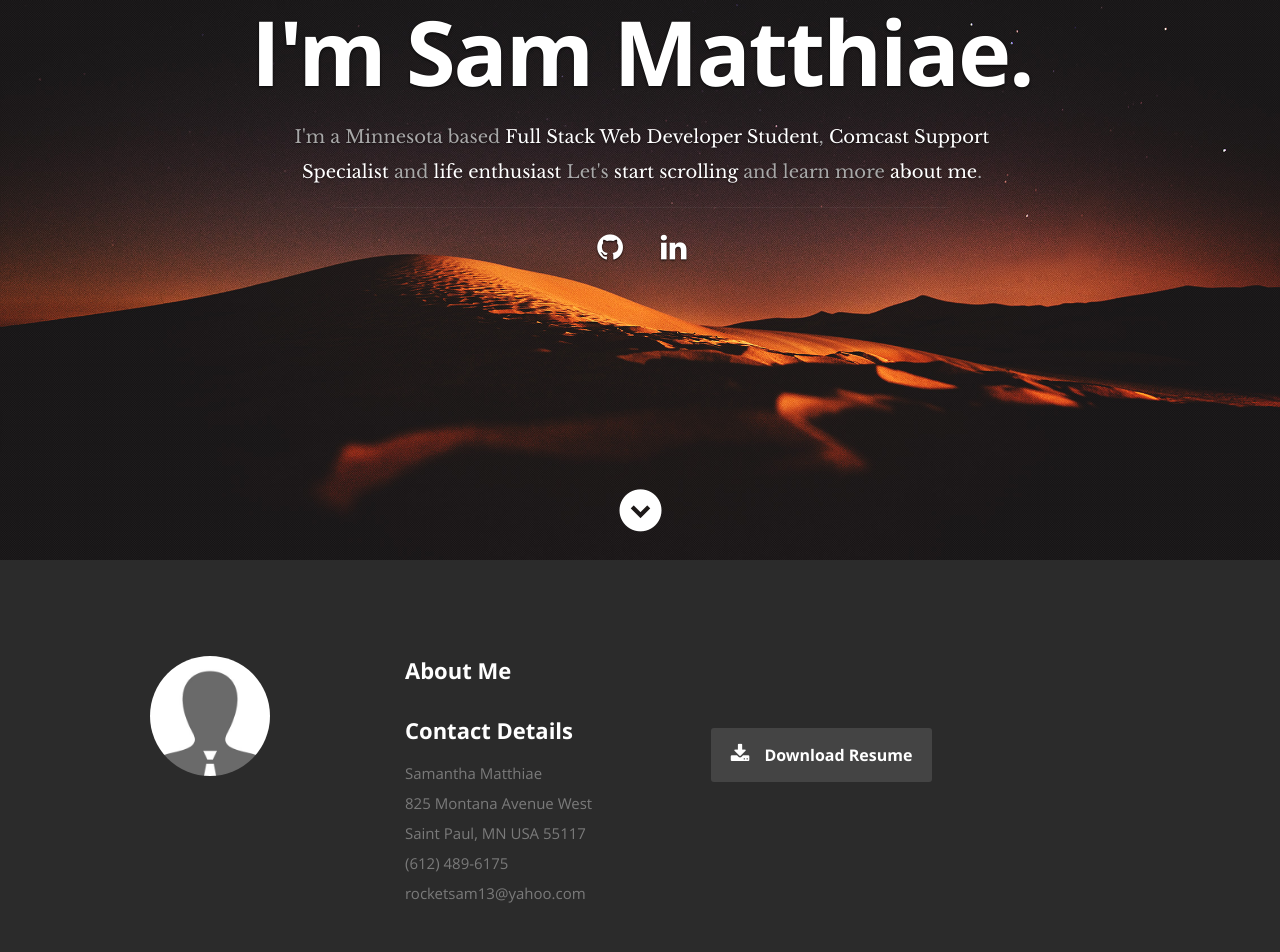
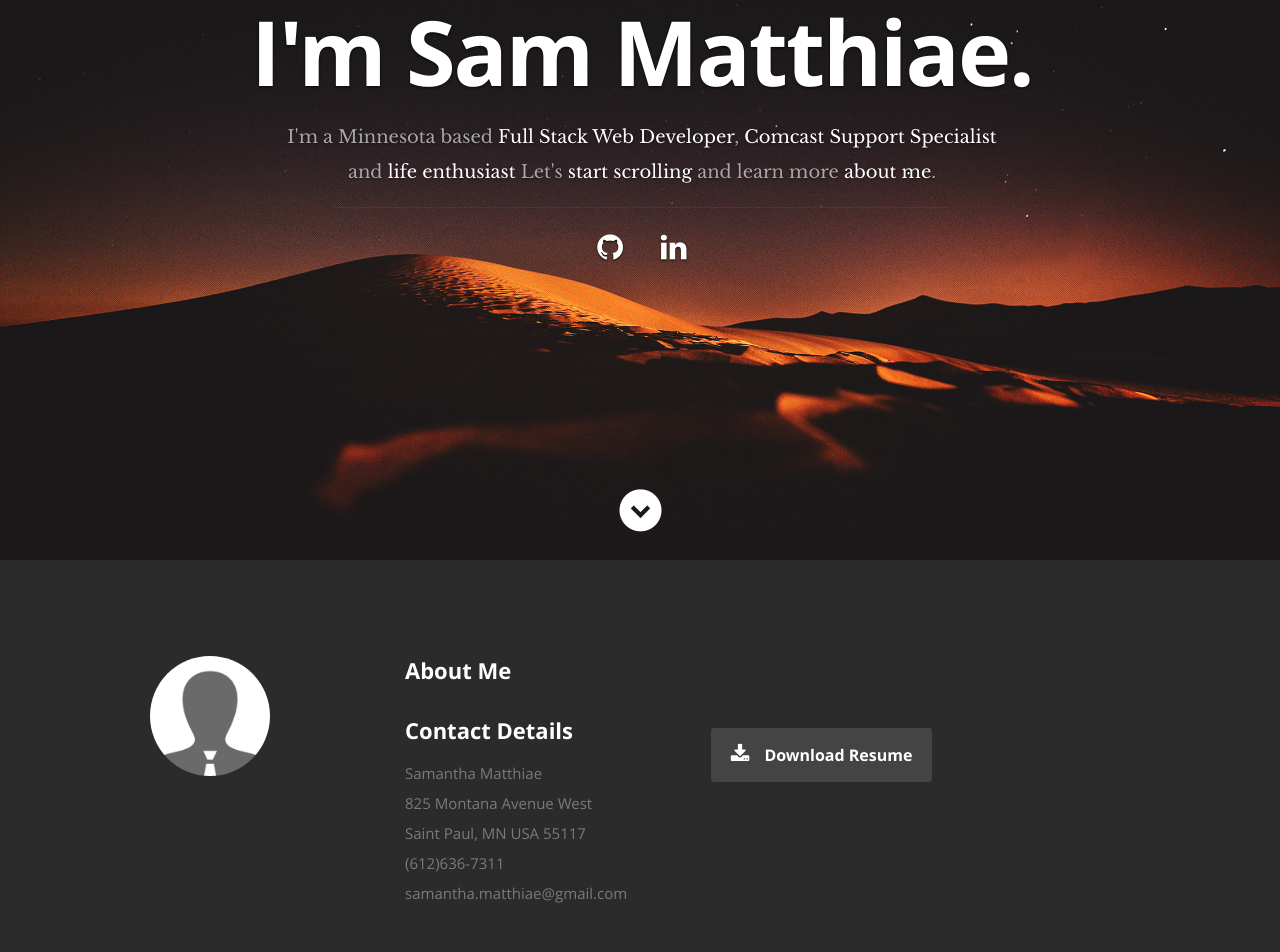
Before and after one commit to smatthiae13/Portfolio_Complete, a plain HTML site: page index.html in a window 1280 px wide. Shown: the part 240-1192 px from the top of the page. Drawn offline with nearby package versions, Linux system fonts and the light colour scheme.

Commit message:
updating info

```diff
--- a/index.html
+++ b/index.html
@@ -57,7 +57,7 @@
       <div class="row banner">
          <div class="banner-text">
             <h1 class="responsive-headline">I'm Sam Matthiae.</h1>
-            <h3>I'm a Minnesota based <span>Full Stack Web Developer Student</span>, <span>Comcast Support Specialist</span> and <span>life enthusiast</span>
+            <h3>I'm a Minnesota based <span>Full Stack Web Developer</span>, <span>Comcast Support Specialist</span> and <span>life enthusiast</span>
             Let's <a class="smoothscroll" href="#about">start scrolling</a>
             and learn more <a class="smoothscroll" href="#about">about me</a>.</h3>
             <hr />
@@ -109,8 +109,8 @@
 						   <span>825 Montana Avenue West<br>
 						         Saint Paul, MN USA 55117
                      </span><br>
-						   <span>(612) 489-6175</span><br>
-                     <span>rocketsam13@yahoo.com</span>
+						   <span>(612)636-7311</span><br>
+                     <span>samantha.matthiae@gmail.com</span>
 					   </p>
 
                </div>
```
